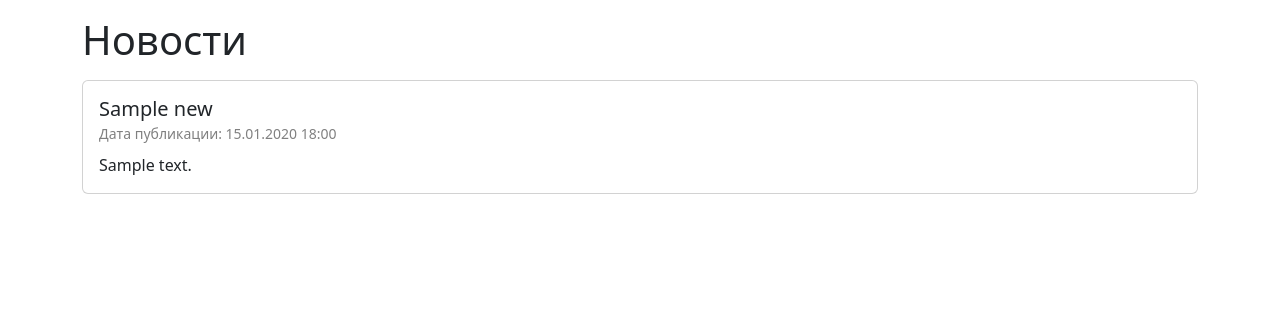
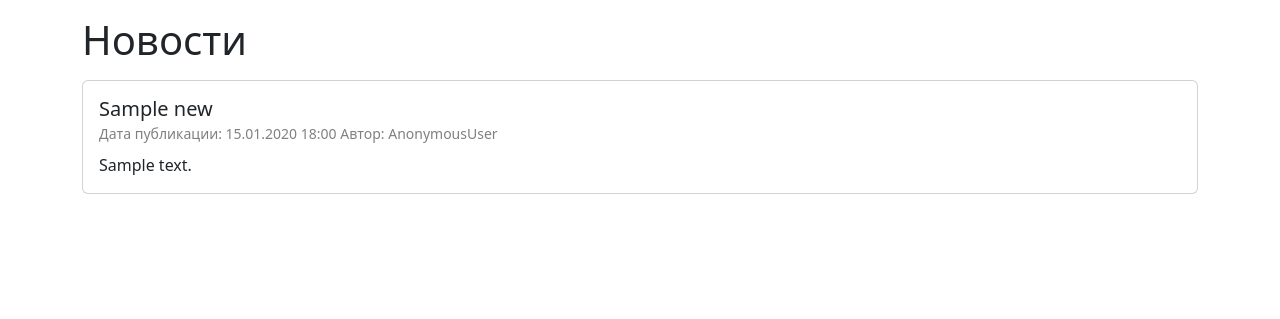
Before and after one commit to bolanebyla/ThesisDjangoSecurity, a Django app: page /news/ in a window 1280 px wide. Shown: the part 56-375 px from the top of the page. Run offline with Django 4.2, Linux system fonts and the light colour scheme; tables that the repository leaves empty hold one stand-in row (Sample ...).

Commit message:
Выводить автора

```diff
--- a/src/news/templates/news/news_list.html
+++ b/src/news/templates/news/news_list.html
@@ -24,6 +24,7 @@
                                     {% if news.creation_date != news.update_date %}
                                         <span>(изменено: {{ news.update_date|date:'d.m.Y H:i' }})</span>
                                     {% endif %}
+                                    <span>Автор: {{ user }}</span>
                                 </small>
                             </div>
                             <p class="card-text">{{ news.text }}</p>
```
